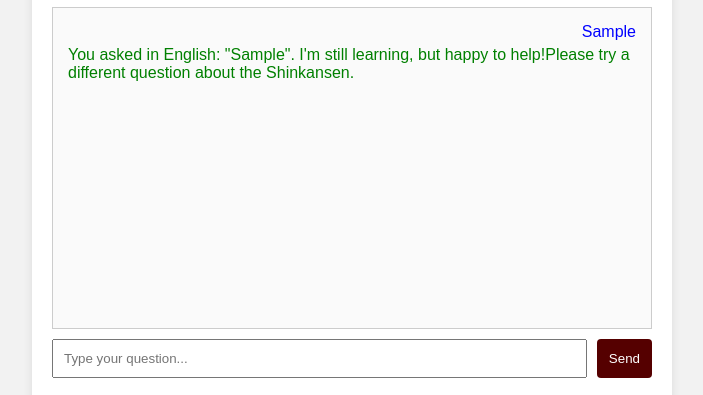
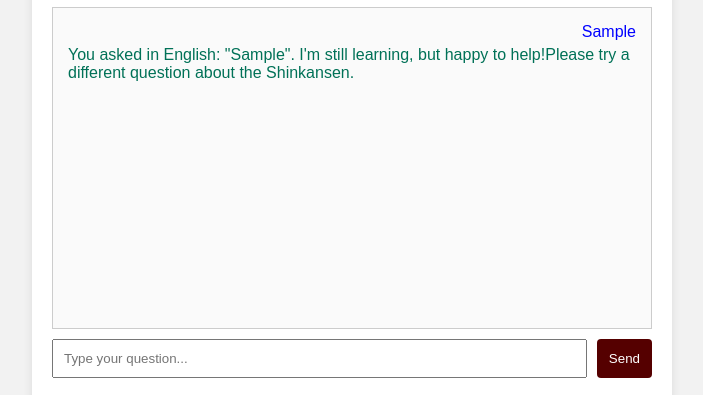
Before and after one commit to karuraCarlis/ShinkaBot, a plain HTML site: page index.html in a window 1280 px wide. Both pictures are taken after typing "Sample" into the empty fields and a click on the button "Send". Shown: the part 350-745 px from the top of the page, without its empty margins (288-991 px from the left). Drawn offline with Linux system fonts and the light colour scheme.

Commit message:
Update style.css

```diff
--- a/style.css
+++ b/style.css
@@ -32,7 +32,7 @@ h1 {
 .bot {
   text-align: left;
   margin: 5px;
-  color: green;
+  color: #007157;
 }
 .input-area {
   display: flex;
```
